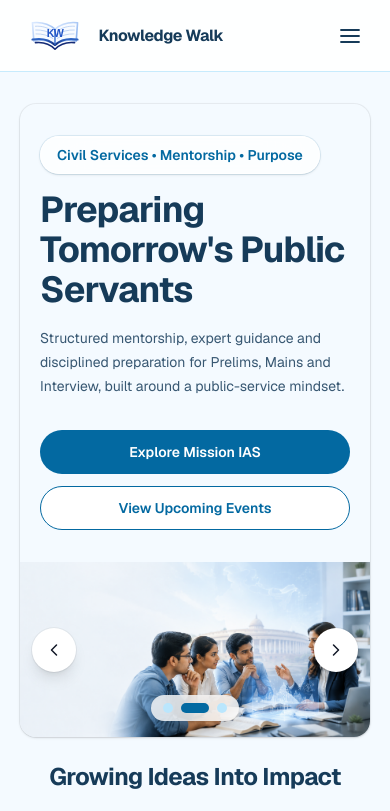
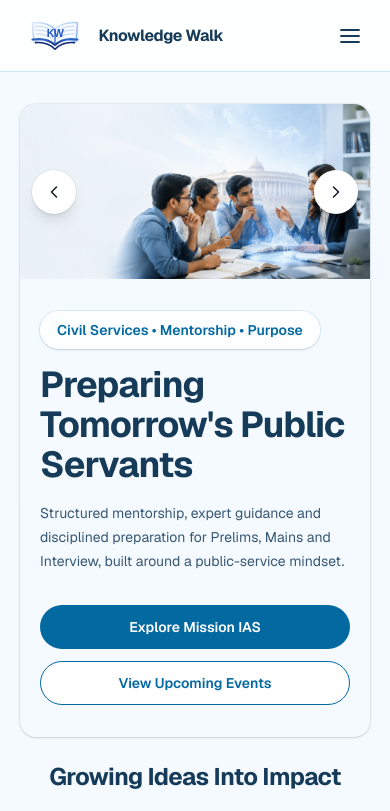
Before and after one commit to abhishekshah100/knowledge-walk, a Next.js app: page / in a window 390 px wide. Shown: the top 811 px of the page. Built offline with nearby package versions, Linux system fonts and the light colour scheme.

Commit message:
hero banner mobie device design fixed

```diff
--- a/src/components/home/HeroSlider.tsx
+++ b/src/components/home/HeroSlider.tsx
@@ -138,7 +138,7 @@ export function HeroSlider({ hero }: HeroSliderProps) {
         >
           <div className="flex flex-col md:relative min-h-[520px] md:min-h-[500px] lg:min-h-[520px]">
             {/* Text track */}
-            <div className="overflow-hidden md:absolute md:inset-0 md:z-10 md:flex md:items-center">
+            <div className="overflow-hidden md:absolute md:inset-0 md:z-10 md:flex md:items-center order-last md:order-none">
               <div
                 className="flex w-full transition-transform duration-700 ease-in-out motion-reduce:transition-none"
                 style={trackTransform}
@@ -172,7 +172,7 @@ export function HeroSlider({ hero }: HeroSliderProps) {
 
             {/* Image track — the arrows anchor to this wrapper, which is just
                 the photo on mobile and the whole banner (inset-0) at md+. */}
-            <div className="relative overflow-hidden md:absolute md:inset-0">
+            <div className="relative overflow-hidden order-first md:order-none md:absolute md:inset-0">
               <div
                 className="flex w-full transition-transform duration-700 ease-in-out motion-reduce:transition-none md:h-full"
                 style={trackTransform}
@@ -224,7 +224,7 @@ export function HeroSlider({ hero }: HeroSliderProps) {
 
           {/* Pagination dots — overlaid on the image, pinned to its bottom edge */}
           {slideCount > 1 ? (
-            <div className="absolute inset-x-0 bottom-4 z-20 flex justify-center sm:bottom-6">
+            <div className="absolute inset-x-0 bottom-4 z-20 hidden md:flex justify-center md:bottom-6">
               <div className="flex items-center gap-2 rounded-full bg-surface/80 px-3 py-2 shadow-lg backdrop-blur-md">
                 {slides.map((slide, index) => {
                   const active = index === activeIndex;
```
